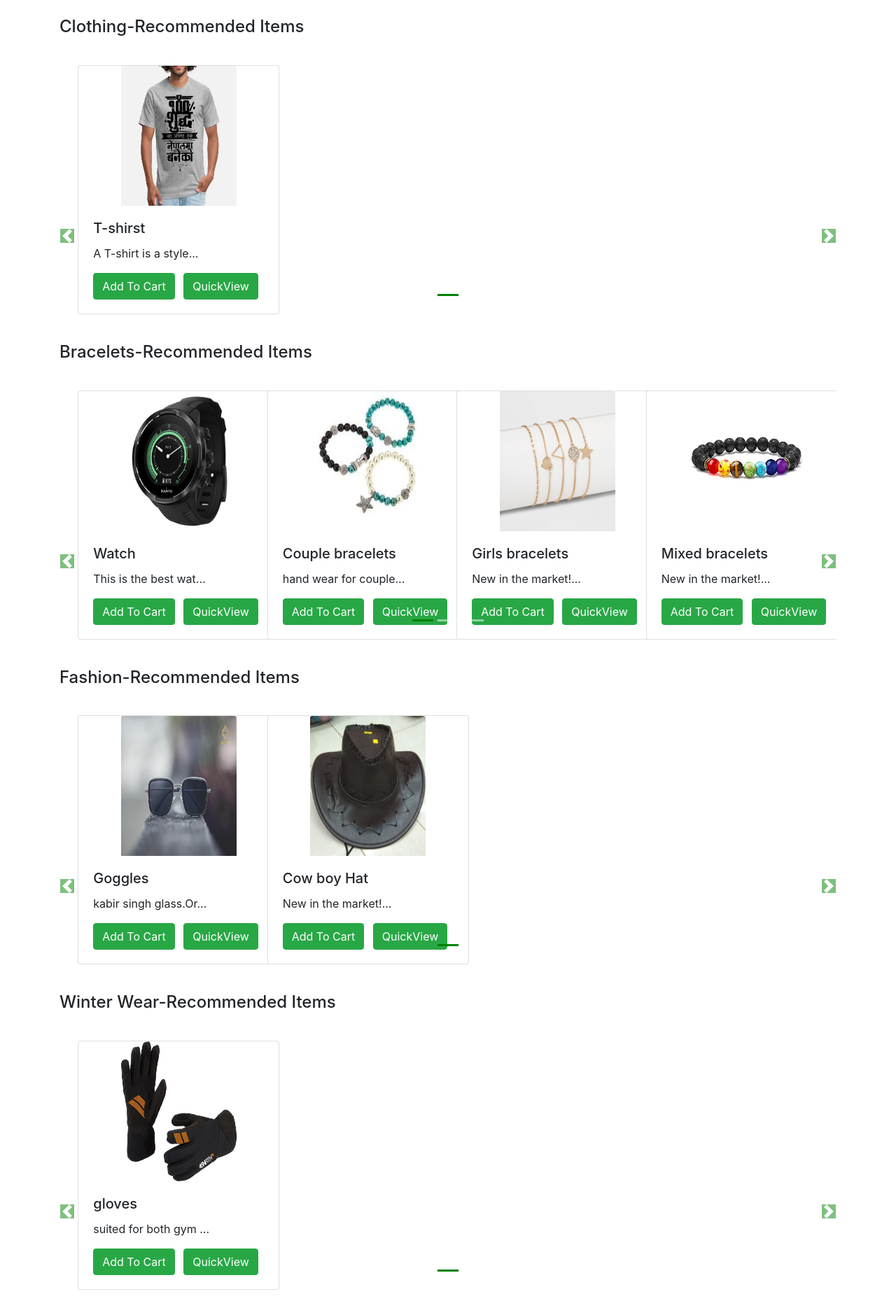
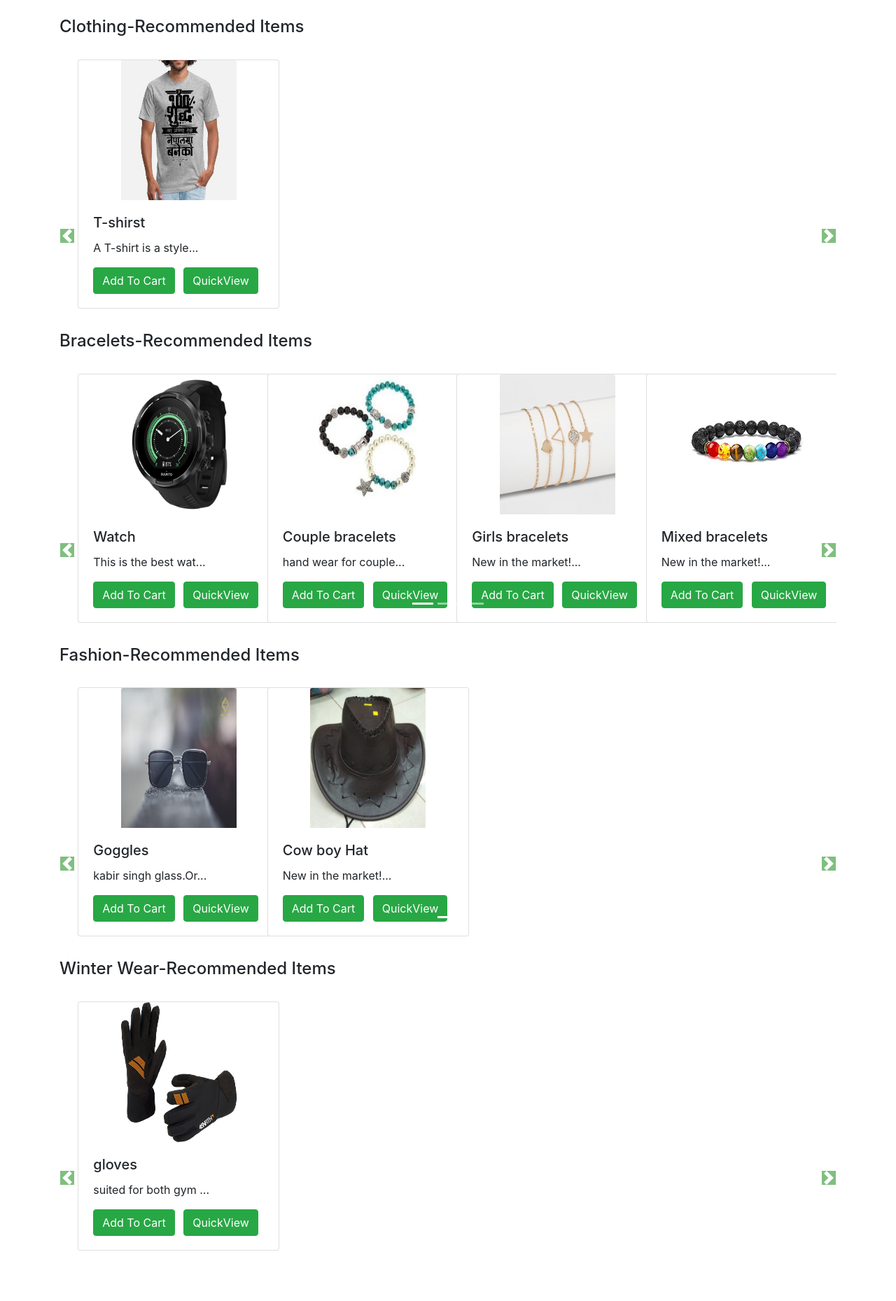
Before and after one commit to 7ami/E-Commerce, a Django app: page /shop/prod/ in a window 1280 px wide. Shown: the part 56-1915 px from the top of the page at 70% size. After the commit the page ends 1843 px from the top, so only its background shows below. Run offline with Django 3.2, Linux system fonts and the light colour scheme; data comes from the database, SQL or seed files in the repository; some libraries are stand-ins or nearby versions.

Commit message:
index.html changed and caousel updated

```diff
--- a/myapp/settings.py
+++ b/myapp/settings.py
@@ -114,6 +114,5 @@ USE_TZ = True
 # https://docs.djangoproject.com/en/2.2/howto/static-files/
 
 STATIC_URL = '/static/'
-# managing media
 MEDIA_ROOT = os.path.join(BASE_DIR, 'media')
 MEDIA_URL = '/media/'
--- a/shop/templates/shop/index.html
+++ b/shop/templates/shop/index.html
@@ -10,14 +10,14 @@
           margin-left:-4px;
           }
           .carousel-indicators .active {
-          background-color: green;
+          background-color: white;
             }
           .col-md-3 img{
           width:165px;
           height:200px;
           }
           body .carousel-indicator li{
-          background-color: green;
+          background-color: white;
           }
           body .carousel-indicators{
           bottom: 0;
@@ -47,13 +47,13 @@
      <!--Slideshow starts here -->
     {% for product,range,nSlides in allProds  %}
     <h4 class="my-4">{{product.0.category}}-Recommended Items</h4>
-    <div class="row">
-    <div id="demo{{forloop.counter}}" class="col carousel slide my-3" data-ride="carousel">
+  <div class="row">
+   <div id="demo{{forloop.counter}}" class="col-xs col-sm col-md carousel slide my-2" data-ride="carousel">
     <ul class="carousel-indicators">
       <li data-target="#demo{{forloop.counter}}" data-slide-to="0" class="active"></li>
 
          {% for i in range %}
-        <li data-target="#demo{{forloop.parentloop.counter}}" data-slide-to="1" ></li>
+        <li data-target="#demo{{forloop.parentloop.counter}}" data-slide-to="{{i}}" ></li>
          {% endfor %}
     </ul>
 
@@ -79,7 +79,7 @@
            {% endif %}
           {% endfor %}
     </div>
-    </div>
+  </div>
 </div>
 
 
@@ -91,7 +91,7 @@
         <span class="carousel-control-next-icon"></span>
     </a>
     <br>
-    </div>
+    </div>  <!--row ko-->
      {% endfor %}
 </div>
 {% endblock %}
```
